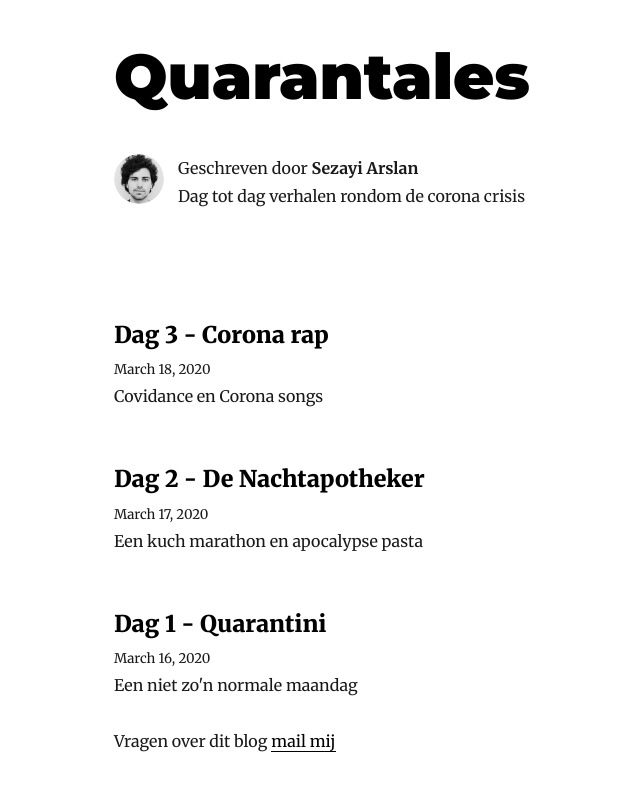
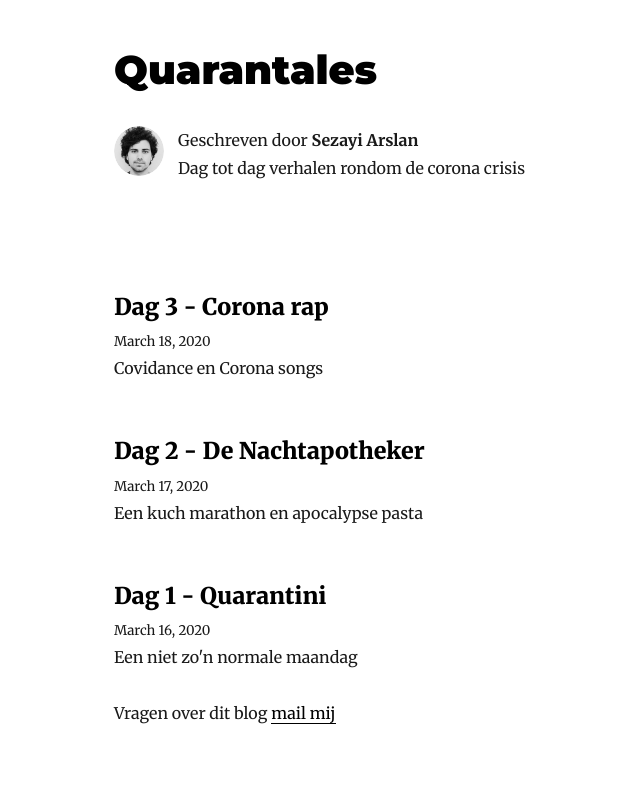
Before and after one commit to Sezayi/quarantales, a Gatsby site: page / in a window 1280 px wide. Shown: the whole page, without its empty margins (211-851 px from the left). Built offline with nearby package versions, Linux system fonts and the light colour scheme; Gatsby itself is replaced by a stand-in of ours; some packages are replaced by stand-ins of ours.

Commit message:
add styling h1

```diff
--- a/src/components/layout.js
+++ b/src/components/layout.js
@@ -11,8 +11,8 @@ const Layout = ({ location, title, children }) => {
     header = (
       <h1
         style={{
-          ...scale(1.5),
-          marginBottom: rhythm(1.5),
+          ...scale(1),
+          marginBottom: rhythm(1),
           marginTop: 0,
         }}
       >
```
